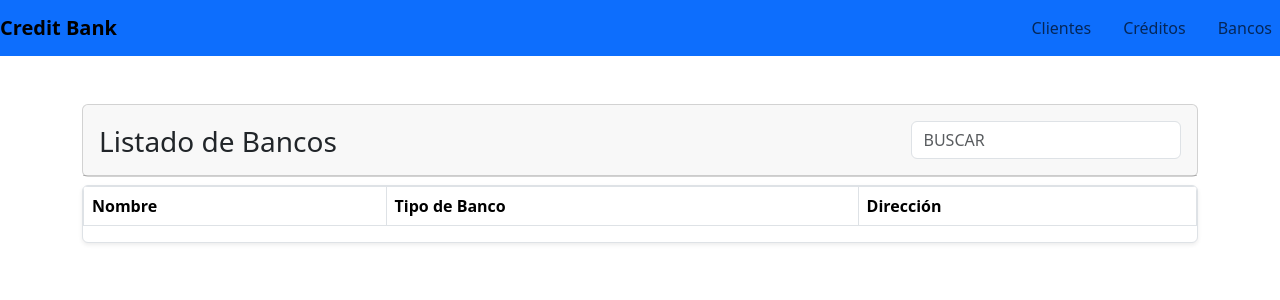
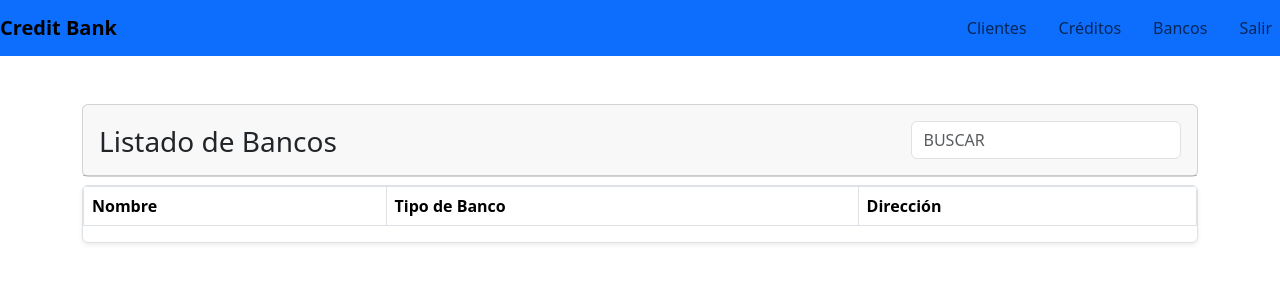
Before and after one commit to JesusD2405/creditBank, a Django app: page /banks in a window 1280 px wide. Shown: the top 300 px of the page. Run offline with Django 3.2, Linux system fonts and the light colour scheme; the visitor is signed in with stand-in values (Sample User, id 1); data that the repository does not hold is empty; parts of the project's set-up code (start-up, migrations or seed data) failed here and were passed over; some libraries are stand-ins or nearby versions.

Commit message:
feature: logout btn action

```diff
--- a/templates/components/navbar.html
+++ b/templates/components/navbar.html
@@ -36,6 +36,9 @@
         <li class="nav-item">
           <a class="nav-link lh-xl" href="/banks">Bancos</a>
         </li>
+        <li class="nav-item">
+          <a class="nav-link lh-xl" href="/logout">Salir</a>
+        </li>
       </ul>
     </div>
   </div>
```
